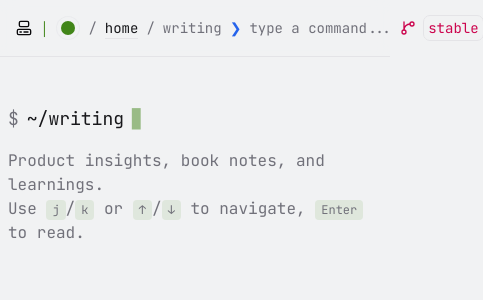
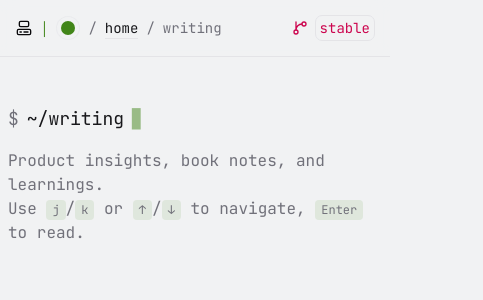
Before and after one commit to armanckeser/armanckeser.com, a SvelteKit app: page /writing in a window 390 px wide. Shown: the top 300 px of the page, 483 px wide, since content can reach past the window. Built offline with nearby package versions, Linux system fonts and the light colour scheme; a web font is replaced by a local one.

Commit message:
refactor: hide shell input on small screens for better mobile responsiveness

```diff
--- a/src/lib/components/ShellInput.svelte
+++ b/src/lib/components/ShellInput.svelte
@@ -160,7 +160,7 @@ function handleKeydown(e: KeyboardEvent) {
 }
 </script>
 
-<div class="relative flex items-center gap-2 group flex-1 font-mono text-sm max-w-[30rem]">
+<div class="hidden sm:inline-flex items-center gap-2 group flex-1 font-mono text-sm max-w-[30rem]">
 	<!-- Shell prompt -->
 	<div class="shrink-0 text-blue-600 dark:text-blue-400">
 		❯
--- a/src/routes/writing/[slug]/+page.svelte
+++ b/src/routes/writing/[slug]/+page.svelte
@@ -39,9 +39,9 @@ const formattedDate = $derived(
 </svelte:head>
 
 <article
-	class="px-4 sm:mx-auto py-12 sm:py-16 flex flex-col lg:flex-row"
+	class="px-4 py-12 sm:py-16 flex flex-col lg:flex-row gap-4 justify-between"
 >
-    <div class="prose prose-lg prose-invert max-w-none pl-9
+    <div class="prose max-w-[100ch] prose-lg prose-invert prose-slate
         hover:prose-a:text-accent prose-a:transition-colors prose-a:duration-300
         prose-pre:bg-background/50 prose-pre:border prose-pre:border-accent/20
         prose-headings:text-primary prose-headings:font-mono
@@ -53,7 +53,7 @@ const formattedDate = $derived(
 
     <div
         role="complementary"
-        class="w-[19rem]"
+        class="md:w-[19rem]"
     >
         <PostSidebar />
     </div>
```
